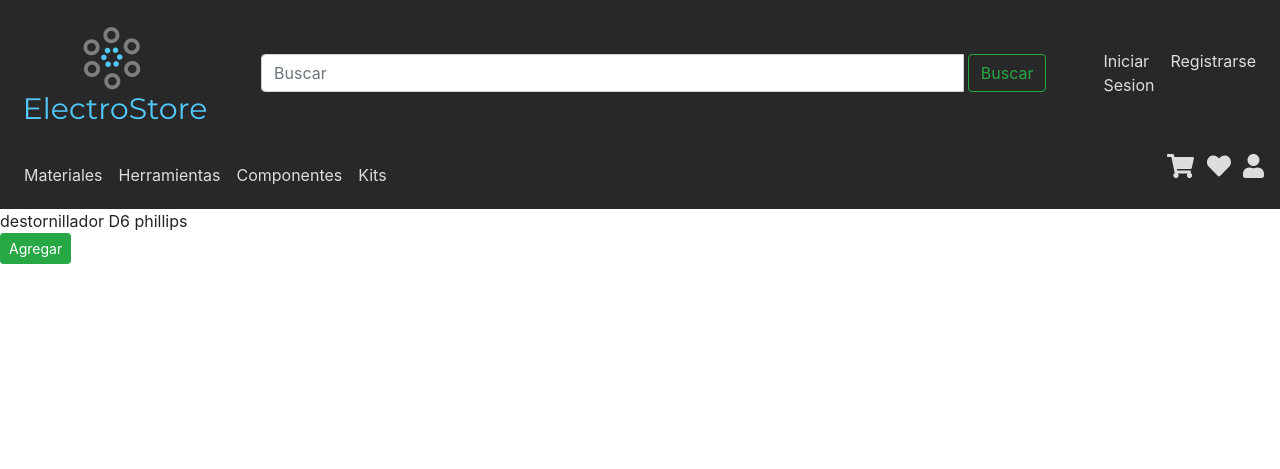
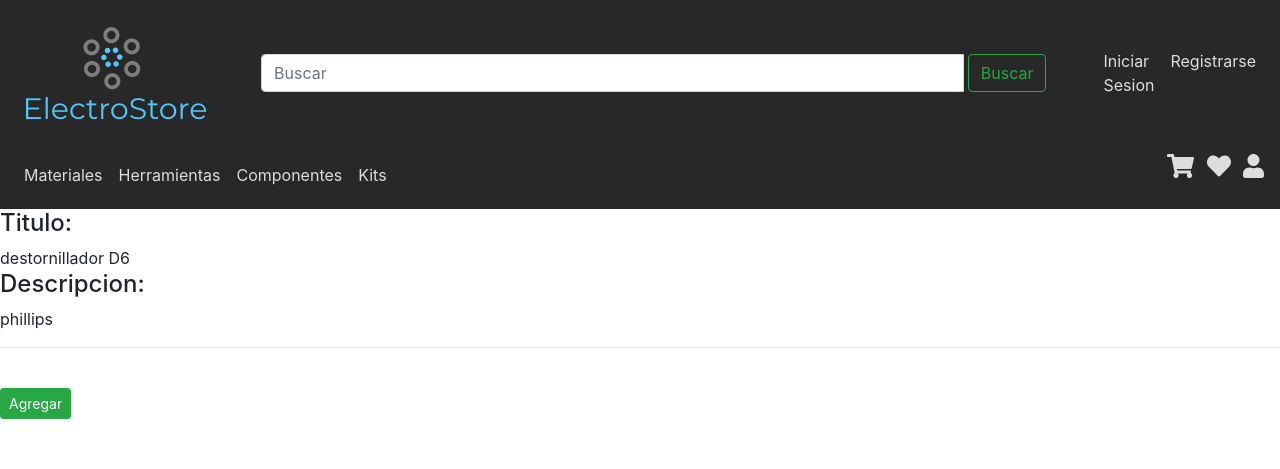
Before and after one commit to hect20/electroStore_django, a Django app: page /detalle-producto/37/ in a window 1280 px wide. Shown: the top 469 px of the page. Run offline with Django 3.2, Linux system fonts and the light colour scheme; data comes from the database, SQL or seed files in the repository; some libraries are stand-ins or nearby versions.

Commit message:
Update productodetalle.html

```diff
--- a/electrostore/tiendaonline/templates/productodetalle.html
+++ b/electrostore/tiendaonline/templates/productodetalle.html
@@ -6,12 +6,12 @@
 <form class="post-form" method="post">
 
     {% csrf_token %}
-    {{ producto.titulo }}
-    {{ producto.descripcion }}
+    <h4>Titulo: </h4> {{ producto.titulo }}
+    <h4>Descripcion: </h4> {{ producto.descripcion }}
+    <hr>
     {% for imagen in imagenes %}
     <tr>
-
-        <td> <img src="{% static 'img/imagen.nombreArchivo' %}" alt=""> </td>
+        <td> {{imagen.nombreArchivo}} </td>
 
 
     </tr>
```
